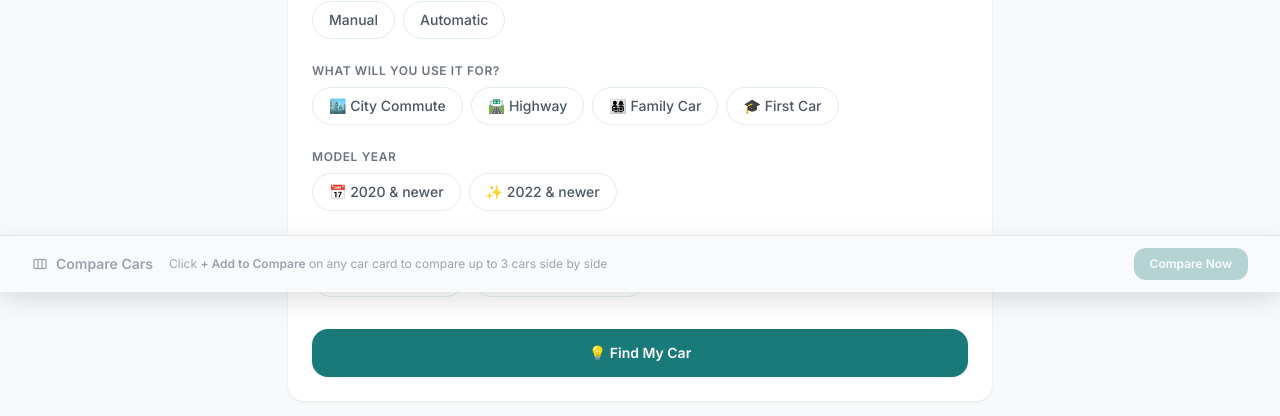
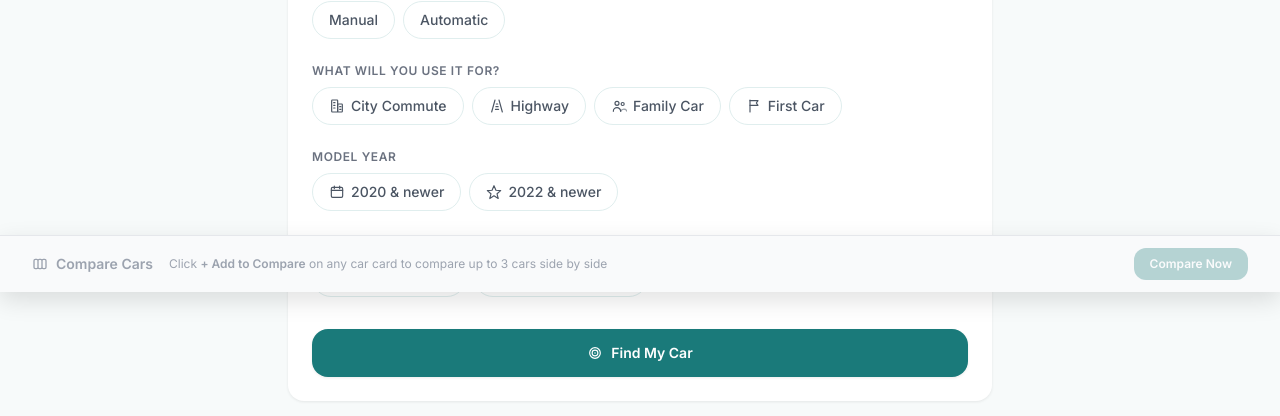
Before and after one commit to malavk22/Auto-Verse, a React (Vite) app in the folder frontend/: page /recommendations in a window 1280 px wide. Shown: the part 508-924 px from the top of the page. Built offline with nearby package versions, Linux system fonts and the light colour scheme.

Commit message:
minor changes in UI

```diff
--- a/frontend/src/pages/OwnershipCalculator.jsx
+++ b/frontend/src/pages/OwnershipCalculator.jsx
@@ -5,6 +5,7 @@ import { getOwnershipCost, getDepreciation } from '../api/calculators'
 import { formatINR, formatLakh } from '../utils/formatCurrency'
 import CustomSelect from '../components/ui/CustomSelect'
 import StatusBar from '../components/ui/StatusBar'
+import Icon from '../components/ui/Icon'
 import EmiCalculatorPanel from '../components/calculators/EmiCalculatorPanel'
 import { useAuth } from '../context/AuthContext'
 
@@ -19,31 +20,31 @@ const COST_COLORS = {
 
 const CONDITIONS = [
   {
-    value: 'excellent', label: 'Excellent', icon: '⭐',
+    value: 'excellent', label: 'Excellent', icon: 'star',
     desc: 'No dents or scratches, full service history, single owner — like new.',
     multiplier: '+5%', badge: 'bg-green-100 text-green-700',
     card: { active: 'border-green-500 bg-green-50', text: 'text-green-700' },
   },
   {
-    value: 'good', label: 'Good', icon: '👍',
+    value: 'good', label: 'Good', icon: 'checkCircle',
     desc: 'Minor surface wear, regular maintenance, well kept.',
     multiplier: '±0%', badge: 'bg-blue-100 text-blue-700',
     card: { active: 'border-blue-500 bg-blue-50', text: 'text-blue-700' },
   },
   {
-    value: 'fair', label: 'Fair', icon: '⚠️',
+    value: 'fair', label: 'Fair', icon: 'alertTriangle',
     desc: 'Visible wear, partial service history, minor dents.',
     multiplier: '−15%', badge: 'bg-yellow-100 text-yellow-700',
     card: { active: 'border-yellow-500 bg-yellow-50', text: 'text-yellow-700' },
   },
   {
-    value: 'poor', label: 'Poor', icon: '🔧',
+    value: 'poor', label: 'Poor', icon: 'sliders',
     desc: 'Major dents or rust, skipped services, poor upkeep.',
     multiplier: '−30%', badge: 'bg-orange-100 text-orange-700',
     card: { active: 'border-orange-500 bg-orange-50', text: 'text-orange-700' },
   },
   {
-    value: 'damaged', label: 'Damaged', icon: '💥',
+    value: 'damaged', label: 'Damaged', icon: 'xCircle',
     desc: 'Accident history or structural damage.',
     multiplier: '−50%', badge: 'bg-red-100 text-red-700',
     card: { active: 'border-red-500 bg-red-50', text: 'text-red-700' },
@@ -283,13 +284,13 @@ export default function OwnershipCalculator() {
         </div>
 
         <div className="space-y-4">
-          <StatusBar label="Years of Ownership" icon="📅" min={1} max={10} step={1} value={years} onChange={setYears} format={v => `${v} yr${v > 1 ? 's' : ''}`} unit="yrs" color="bg-primary" />
-          <StatusBar label="Annual Distance" icon="🛣️" min={5000} max={100000} step={1000} value={annualKm} onChange={setAnnualKm} format={v => `${(v / 1000).toFixed(0)}k km`} unit="km/yr" color="bg-accent" />
+          <StatusBar label="Years of Ownership" icon="calendar" min={1} max={10} step={1} value={years} onChange={setYears} format={v => `${v} yr${v > 1 ? 's' : ''}`} unit="yrs" color="bg-primary" />
+          <StatusBar label="Annual Distance" icon="road" min={5000} max={100000} step={1000} value={annualKm} onChange={setAnnualKm} format={v => `${(v / 1000).toFixed(0)}k km`} unit="km/yr" color="bg-accent" />
 
           <div className="bg-gray-50 rounded-xl p-4 border border-border">
             <div className="flex items-center justify-between mb-3">
               <div className="flex items-center gap-2">
-                <span className="text-base">⛽</span>
+                <Icon name="fuel" className="w-4 h-4 text-gray-500" />
                 <span className="text-sm font-semibold text-gray-700">
                   Fuel Price
                   {car?.fuel_type === 'Electric' && <span className="ml-1 text-xs text-muted font-normal">(₹/unit)</span>}
@@ -332,7 +333,7 @@ export default function OwnershipCalculator() {
                   : 'border-border bg-white hover:border-gray-300 hover:bg-gray-50'
               }`}
             >
-              <span className="text-xl">{c.icon}</span>
+              <Icon name={c.icon} className={`w-5 h-5 ${condition === c.value ? c.card.text : 'text-gray-500'}`} />
               <span className={`text-xs font-bold ${condition === c.value ? c.card.text : 'text-gray-700'}`}>{c.label}</span>
               <span className={`text-[10px] font-semibold px-1.5 py-0.5 rounded-full ${c.badge}`}>{c.multiplier}</span>
             </button>
@@ -431,7 +432,7 @@ export default function OwnershipCalculator() {
               <div className="bg-gray-50 border border-border rounded-xl p-4 text-center">
                 <p className="text-xs text-muted font-semibold uppercase tracking-wide mb-1">Standard Resale</p>
                 <p className="text-lg font-display font-bold text-gray-700">{formatLakh(result.standard_resale_value)}</p>
-                <p className="text-[10px] text-muted mt-0.5">IRDAI value at yr {years}</p>
+                <p className="text-[10px] text-muted mt-0.5">{years <= 5 ? 'IRDAI value' : 'Estimated value'} at yr {years}</p>
               </div>
               <div className={`border rounded-xl p-4 text-center ${
                 Number(result.adjusted_resale_value) >= Number(result.standard_resale_value)
@@ -498,7 +499,7 @@ export default function OwnershipCalculator() {
           {depreciation && (
             <div className="bg-white rounded-2xl shadow-card p-6">
               <h3 className="text-base font-display font-semibold text-gray-900 mb-1">Depreciation Schedule</h3>
-              <p className="text-xs text-muted mb-5">IRDAI standard value vs your adjusted value based on condition.</p>
+              <p className="text-xs text-muted mb-5">Standard value (IRDAI schedule through year 5, estimated beyond) vs your adjusted value based on condition.</p>
               <div className="overflow-x-auto">
                 <table className="w-full">
                   <thead>
@@ -537,7 +538,7 @@ export default function OwnershipCalculator() {
                   </tbody>
                 </table>
               </div>
-              <p className="text-xs text-muted mt-4">* Estimates based on IRDAI depreciation rates and condition multipliers. Actual resale value depends on market demand and location.</p>
+              <p className="text-xs text-muted mt-4">* Years 0–5 follow the published IRDAI depreciation schedule; years 6–10 extrapolate the same trend since IRDAI does not publish rates beyond 5 years. Actual resale value depends on market demand and location.</p>
             </div>
           )}
 
@@ -547,7 +548,7 @@ export default function OwnershipCalculator() {
             <p>• Insurance estimated at 2.5% of ex-showroom price per year</p>
             <p>• Fuel cost = (Annual KM ÷ Mileage) × Fuel price</p>
             <p>• Maintenance = annual service cost from manufacturer data</p>
-            <p>• Depreciation follows IRDAI schedule: 15% Year 1, 10% each subsequent year</p>
+            <p>• Depreciation follows the IRDAI schedule through year 5 (15/20/30/40/50%), then an estimated 5% further per year</p>
             <p>• Condition multipliers: Excellent ×1.05 · Good ×1.00 · Fair ×0.85 · Poor ×0.70 · Damaged ×0.50</p>
             <p>• Additional deductions: Accident −15% · Multiple owners −5% · No service records −8%</p>
           </div>
--- a/frontend/src/pages/Recommendations.jsx
+++ b/frontend/src/pages/Recommendations.jsx
@@ -3,23 +3,25 @@ import { Link } from 'react-router-dom'
 import { getRecommendations } from '../api/recommendations'
 import { formatLakh, formatINR } from '../utils/formatCurrency'
 import { useAuth } from '../context/AuthContext'
+import Icon from '../components/ui/Icon'
+import EmptyState from '../components/ui/EmptyState'
 
 const FUEL_OPTIONS = ['Petrol', 'Diesel', 'CNG', 'Electric']
 const SEAT_OPTIONS = [4, 5, 6, 7]
 const TRANSMISSION_OPTIONS = ['Manual', 'Automatic']
 const PRIORITY_OPTIONS = [
-  { value: 'efficiency', label: 'Fuel Efficiency', icon: '⛽' },
-  { value: 'low_maintenance', label: 'Low Maintenance', icon: '🔧' },
+  { value: 'efficiency', label: 'Fuel Efficiency', icon: 'fuel' },
+  { value: 'low_maintenance', label: 'Low Maintenance', icon: 'sliders' },
 ]
 const USE_CASE_OPTIONS = [
-  { value: 'city', label: 'City Commute', icon: '🏙️' },
-  { value: 'highway', label: 'Highway', icon: '🛣️' },
-  { value: 'family', label: 'Family Car', icon: '👨‍👩‍👧‍👦' },
-  { value: 'first_car', label: 'First Car', icon: '🎓' },
+  { value: 'city', label: 'City Commute', icon: 'building' },
+  { value: 'highway', label: 'Highway', icon: 'road' },
+  { value: 'family', label: 'Family Car', icon: 'users' },
+  { value: 'first_car', label: 'First Car', icon: 'flag' },
 ]
 const YEAR_OPTIONS = [
-  { value: '2020', label: '2020 & newer', icon: '📅' },
-  { value: '2022', label: '2022 & newer', icon: '✨' },
+  { value: '2020', label: '2020 & newer', icon: 'calendar' },
+  { value: '2022', label: '2022 & newer', icon: 'star' },
 ]
 
 const FUEL_COLORS = {
@@ -47,20 +49,20 @@ function ChipGroup({ label, options, selected, onToggle, multi = false }) {
       <div className="flex flex-wrap gap-2">
         {options.map(opt => {
           const val = typeof opt === 'object' ? opt.value : opt
-          const display = typeof opt === 'object' ? `${opt.icon} ${opt.label}` : opt
           const active = multi ? selected.includes(val) : selected === val
           return (
             <button
               key={val}
               type="button"
               onClick={() => onToggle(val)}
-              className={`px-4 py-2 rounded-full border text-sm font-medium transition-all ${
+              className={`flex items-center gap-1.5 px-4 py-2 rounded-full border text-sm font-medium transition-all ${
                 active
                   ? 'bg-primary text-white border-primary shadow-sm'
                   : 'bg-white border-border text-gray-600 hover:border-primary/60 hover:text-primary'
               }`}
             >
-              {display}
+              {typeof opt === 'object' && opt.icon && <Icon name={opt.icon} className="w-4 h-4" />}
+              {typeof opt === 'object' ? opt.label : opt}
             </button>
           )
         })}
@@ -83,7 +85,10 @@ function ResultCard({ item, rank }) {
     }`}>
       {isTopPick && (
         <div className="bg-primary px-4 py-2 flex items-center gap-2">
-          <span className="text-white text-xs font-bold uppercase tracking-widest">⭐ Top Pick for You</span>
+          <span className="flex items-center gap-1.5 text-white text-xs font-bold uppercase tracking-widest">
+            <Icon name="star" className="w-3.5 h-3.5" filled />
+            Top Pick for You
+          </span>
           <span className="ml-auto text-teal-200 text-xs">Best match based on your preferences</span>
         </div>
       )}
@@ -99,7 +104,9 @@ function ResultCard({ item, rank }) {
         {car.image_url ? (
           <img src={car.image_url} alt={car.model} className="w-24 h-16 object-cover rounded-xl shrink-0 border border-border" />
         ) : (
-          <div className="w-24 h-16 bg-gray-100 rounded-xl shrink-0 flex items-center justify-center text-2xl">🚗</div>
+          <div className="w-24 h-16 bg-gray-100 rounded-xl shrink-0 flex items-center justify-center">
+            <Icon name="car" className="w-9 h-9 text-gray-300" />
+          </div>
         )}
 
         {/* Info */}
@@ -346,7 +353,12 @@ export default function Recommendations() {
                 </svg>
                 Finding matches…
               </>
-            ) : '💡 Find My Car'}
+            ) : (
+              <>
+                <Icon name="target" className="w-4 h-4" />
+                Find My Car
+              </>
+            )}
           </button>
           {searched && (
             <button
@@ -374,13 +386,14 @@ export default function Recommendations() {
           </div>
 
           {results.length === 0 ? (
-            <div className="bg-white rounded-2xl shadow-card p-10 text-center">
-              <p className="text-4xl mb-3">🔍</p>
-              <p className="font-medium text-gray-700 mb-2">No cars found within ₹{budgetLakh} Lakh</p>
-              <p className="text-sm text-muted mb-4">Try increasing your budget or relaxing some filters.</p>
-              <button onClick={handleReset} className="text-sm text-primary font-medium hover:underline">
-                Reset filters
-              </button>
+            <div className="bg-white rounded-2xl shadow-card">
+              <EmptyState
+                icon="search"
+                tone="gray"
+                title={`No cars found within ₹${budgetLakh} Lakh`}
+                description="Try increasing your budget or relaxing some filters."
+                action={<button onClick={handleReset} className="text-sm font-semibold text-primary hover:underline">Reset filters</button>}
+              />
             </div>
           ) : (
             <div className="space-y-4">
```
